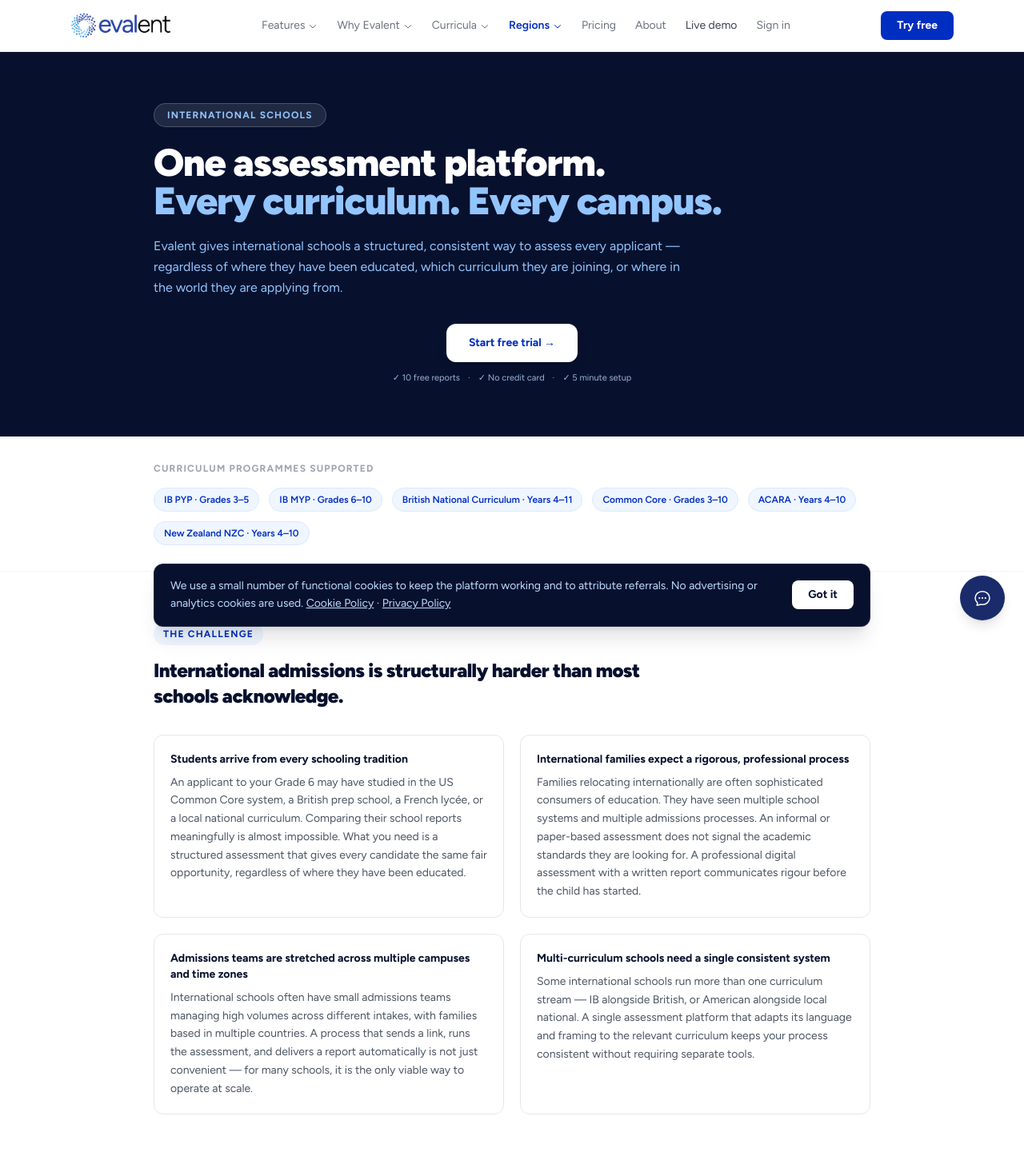
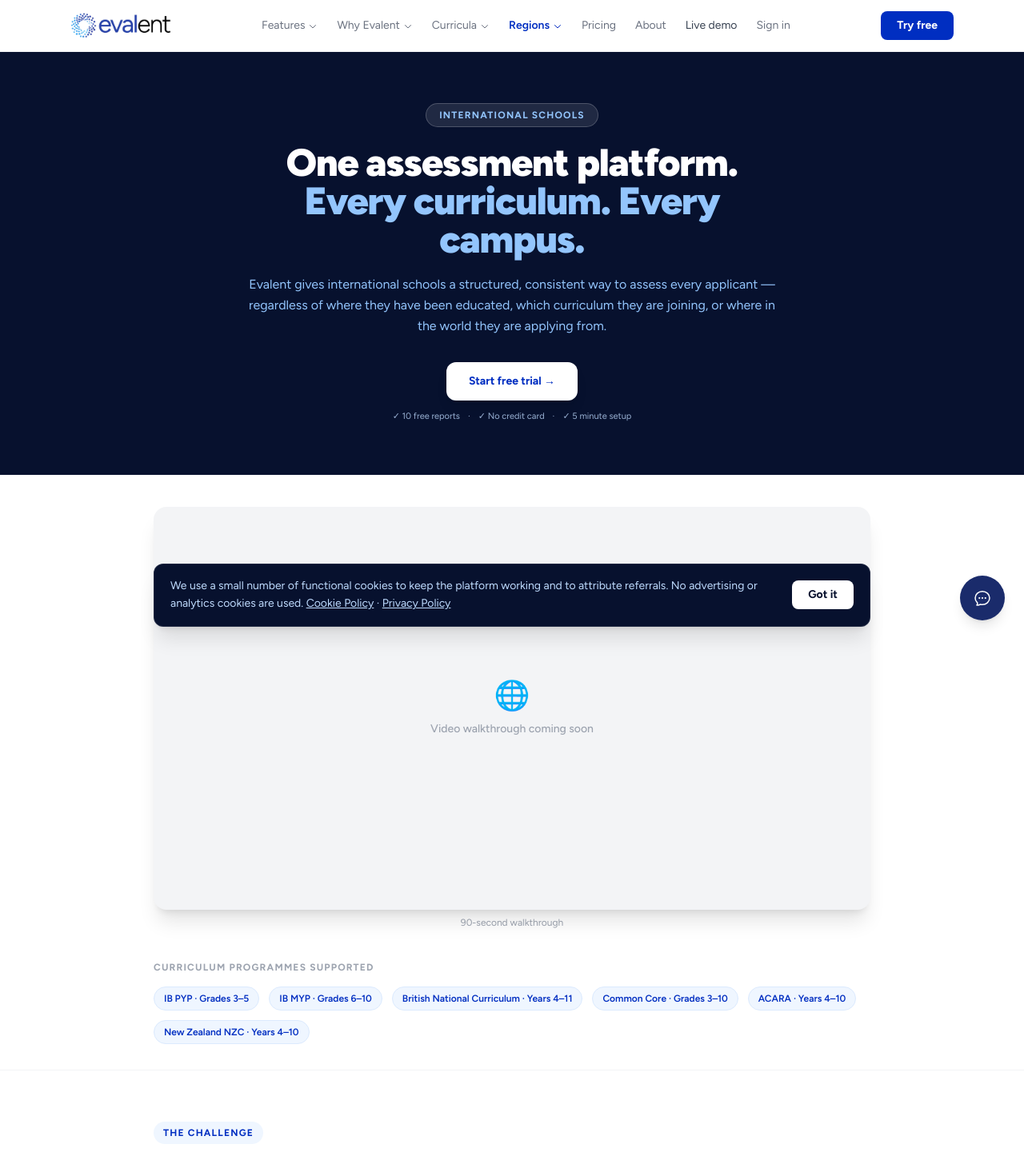
Before and after one commit to wigsbury-ui/evalent-marketing, a Next.js app: page /international in a window 1280 px wide. Shown: the top 1451 px of the page at 80% size. Built offline with nearby package versions, Linux system fonts and the light colour scheme.

Commit message:
fix: centre international hero; add video placeholder

```diff
--- a/src/app/international/page.tsx
+++ b/src/app/international/page.tsx
@@ -50,17 +50,30 @@ export default function Page() {
       <Nav />
 
       {/* HERO */}
-      <section className="bg-navy py-16 px-6">
-        <div className="max-w-4xl mx-auto">
+      <section className="bg-navy py-16 px-6 text-center">
+        <div className="max-w-2xl mx-auto">
           <div className="inline-flex items-center gap-2 bg-white/10 border border-white/20 text-blue-300 text-xs font-bold tracking-widest px-4 py-1.5 rounded-full mb-5">INTERNATIONAL SCHOOLS</div>
-          <h1 className="text-4xl md:text-5xl font-black text-white tracking-tight mb-5 max-w-3xl">
+          <h1 className="text-4xl md:text-5xl font-black text-white tracking-tight mb-5">
             One assessment platform.<br/>
             <span className="text-blue-300">Every curriculum. Every campus.</span>
           </h1>
-          <p className="text-blue-300 text-base leading-relaxed mb-8 max-w-2xl">
+          <p className="text-blue-300 text-base leading-relaxed mb-8">
             Evalent gives international schools a structured, consistent way to assess every applicant — regardless of where they have been educated, which curriculum they are joining, or where in the world they are applying from.
           </p>
           <HeroTrialButton />
+        </div>
+      </section>
+
+      {/* VIDEO */}
+      <section className="px-6 bg-white pt-10 pb-2">
+        <div className="max-w-4xl mx-auto">
+          <div className="rounded-2xl overflow-hidden relative shadow-xl bg-gray-100" style={{ paddingTop: '56.25%' }}>
+            <div className="absolute inset-0 flex flex-col items-center justify-center">
+              <div className="text-4xl mb-3">🌐</div>
+              <p className="text-sm text-gray-400 font-medium">Video walkthrough coming soon</p>
+            </div>
+          </div>
+          <p className="text-center text-xs text-gray-400 mt-2">90-second walkthrough</p>
         </div>
       </section>
 
```
